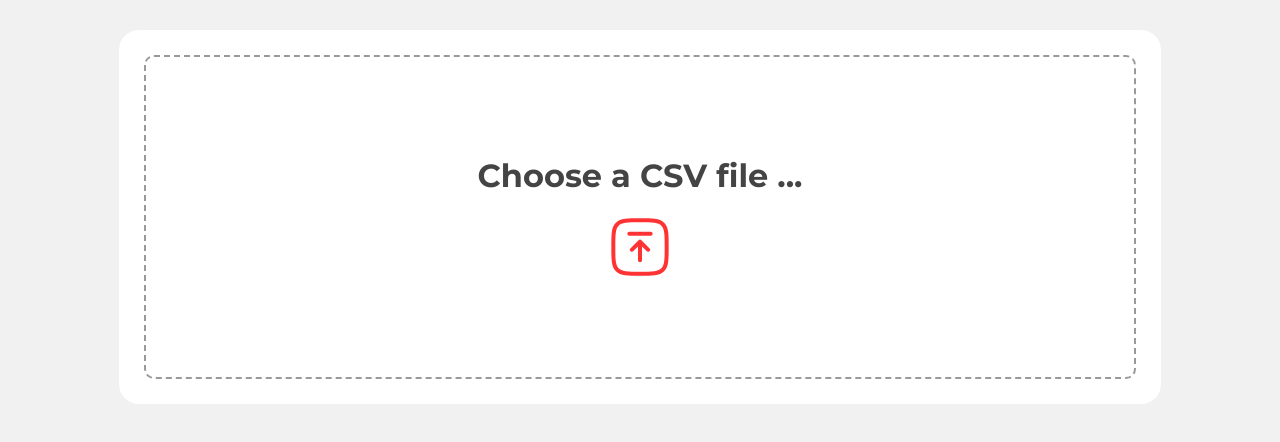
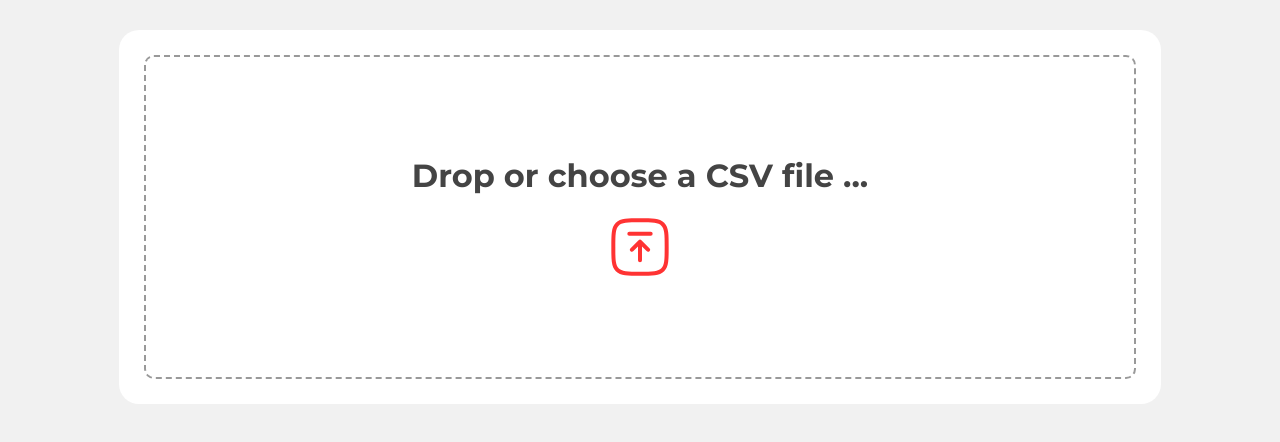
Before and after one commit to aatanasow/react-working-pair, a React (Create React App) app: page / in a window 1280 px wide. Shown: the top 442 px of the page. Built offline with nearby package versions, Linux system fonts and the light colour scheme.

Commit message:
Add file drop functionality

```diff
--- a/src/App.js
+++ b/src/App.js
@@ -11,7 +11,14 @@ function App() {
 
   function handleFileUpload(e) {
     e.preventDefault();
-    readFile(e)
+    readFile(e.target.files[0])
+      .then((result) => setData(result))
+      .catch((error) => setErr(error));
+  }
+  function handleFileDrop(e) {
+    e.preventDefault();
+    document.getElementById("container").classList.remove("drag-active");
+    readFile(e.dataTransfer.files[0])
       .then((result) => setData(result))
       .catch((error) => setErr(error));
   }
@@ -23,7 +30,10 @@ function App() {
 
   return (
     <div className="App">
-      <FileUpload changeHandler={handleFileUpload} />
+      <FileUpload
+        changeHandler={handleFileUpload}
+        dropHandler={handleFileDrop}
+      />
       <Modal errors={err} changeHandler={resetData} />
 
       {!!data.length && !err.length && (
--- a/src/components/FileUpload.jsx
+++ b/src/components/FileUpload.jsx
@@ -1,10 +1,23 @@
 import React from "react";
+import {
+  dragOverHandler,
+  dragEnterHandler,
+  dragLeaveHandler,
+} from "../utils/file";
 
-function FileUpload({ changeHandler }) {
+function FileUpload({ changeHandler, dropHandler }) {
   return (
     <div className="load">
-      <label htmlFor="file" className="container" id="container">
-        <span className="file-title">Choose a CSV file ...</span>
+      <label
+        htmlFor="file"
+        className="container"
+        id="container"
+        onDrop={dropHandler}
+        onDragEnter={dragEnterHandler}
+        onDragLeave={dragLeaveHandler}
+        onDragOver={dragOverHandler}
+      >
+        <span className="file-title">Drop or choose a CSV file ...</span>
         <input
           type="file"
           id="file"
--- a/src/components/Modal.jsx
+++ b/src/components/Modal.jsx
@@ -1,4 +1,5 @@
 import React from "react";
+import Title from "./Title";
 
 function Modal({ errors, changeHandler }) {
   return (
@@ -7,6 +8,7 @@ function Modal({ errors, changeHandler }) {
         <span className="close" onClick={changeHandler}>
           &times;
         </span>
+        <Title title="Errors found in CSV file. Please fix them and try again." />
         {errors.map((error) => (
           <p key={error}>{error}</p>
         ))}
--- a/src/components/ResultTable.jsx
+++ b/src/components/ResultTable.jsx
@@ -13,7 +13,7 @@ function ResultTable({ data }) {
   const workingPairs = checkOverlap(combinedByProject);
   let summary = [],
     breakdown = [];
-  if (workingPairs.length !== 0) {
+  if (workingPairs.length) {
     const combinedByPairs = combineDataByPairs(workingPairs);
     [summary, breakdown] = findLongestPeriod(combinedByPairs);
   }
--- a/src/index.css
+++ b/src/index.css
@@ -161,7 +161,14 @@ input[type="file"]::file-selector-button:hover {
   text-align: center;
   transition: color 0.2s ease-in-out;
 }
+.container.drag-active {
+  background: #eee;
+  border-color: #111;
+}
 
+.container.drag-active .file-title {
+  color: #ff3333;
+}
 @media screen and (max-width: 1024px) {
   .table {
     width: 80%;
--- a/src/utils/file.js
+++ b/src/utils/file.js
@@ -7,10 +7,34 @@ import {
   mergeOverlapData,
 } from "./date";
 
+function validateData(data) {
+  const err = [];
+  data.forEach((row, index) => {
+    if (row.length !== 4) {
+      err.push(`Missing data on row ${index + 1}`);
+    } else if (row[2] === "NULL") {
+      err.push(`Start date on row ${index + 1} cannot be NULL`);
+    } else if (
+      !isValidDate(row[2]) ||
+      (!isValidDate(row[3]) && row[3] !== "NULL")
+    ) {
+      err.push(`Incorrect date on row ${index + 1}`);
+    } else if (!isValidRange(row[2], row[3]) && row[3] !== "NULL") {
+      err.push(`Incorrect date range on row ${index + 1}`);
+    } else if (
+      new Date(row[2]) > CURRENT_DATE ||
+      (new Date(row[3]) > CURRENT_DATE && row[3] !== "NULL")
+    ) {
+      err.push(`Date is in the future on row ${index + 1}`);
+    }
+  });
+  return err;
+}
+
 function readFile(e) {
   return new Promise((resolve, reject) => {
-    const file = e.target.files[0];
-    const errors = [];
+    const file = e;
+    let errors = [];
 
     const reader = new FileReader();
     reader.readAsText(file);
@@ -20,30 +44,11 @@ function readFile(e) {
       const dataArray = stringToArray(reader.result);
       dataMatrix = arrayToMatrix(dataArray);
 
-      // data validation
-      dataMatrix.forEach((row, index) => {
-        if (row.length !== 4) {
-          errors.push(`Missing data on row ${index + 1}`);
-        } else if (row[2] === "NULL") {
-          errors.push(`Start date on row ${index + 1} cannot be NULL`);
-        } else if (
-          !isValidDate(row[2]) ||
-          (!isValidDate(row[3]) && row[3] !== "NULL")
-        ) {
-          errors.push(`Incorrect date on row ${index + 1}`);
-        } else if (!isValidRange(row[2], row[3]) && row[3] !== "NULL") {
-          errors.push(`Incorrect date range on row ${index + 1}`);
-        } else if (
-          new Date(row[2]) > CURRENT_DATE ||
-          (new Date(row[3]) > CURRENT_DATE && row[3] !== "NULL")
-        ) {
-          errors.push(`Date in the future on row ${index + 1}`);
-        }
-      });
+      errors = validateData(dataMatrix);
 
       // display errors
       if (errors.length) {
-        errors.forEach((error) => console.error(error));
+        //errors.forEach((error) => console.error(error));
         openModal();
         reject(errors);
       }
@@ -58,4 +63,14 @@ function readFile(e) {
   });
 }
 
-export { readFile };
+function dragOverHandler(e) {
+  e.preventDefault();
+}
+function dragEnterHandler(e) {
+  document.getElementById("container").classList.add("drag-active");
+}
+function dragLeaveHandler(e) {
+  document.getElementById("container").classList.remove("drag-active");
+}
+
+export { readFile, dragOverHandler, dragEnterHandler, dragLeaveHandler };
```
